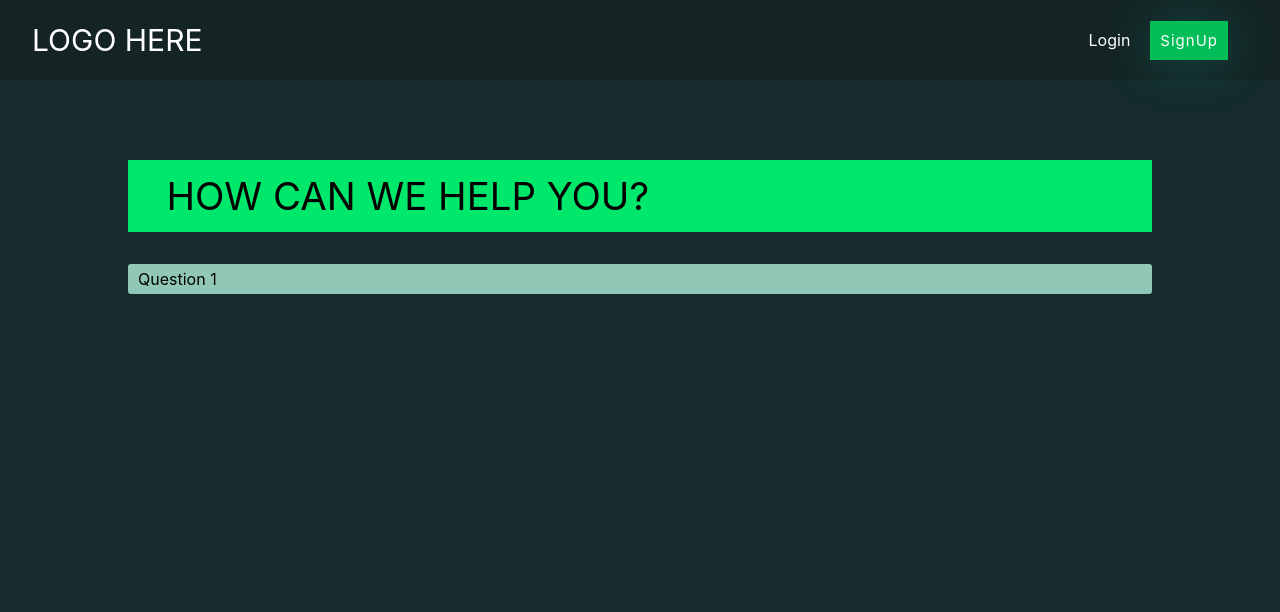
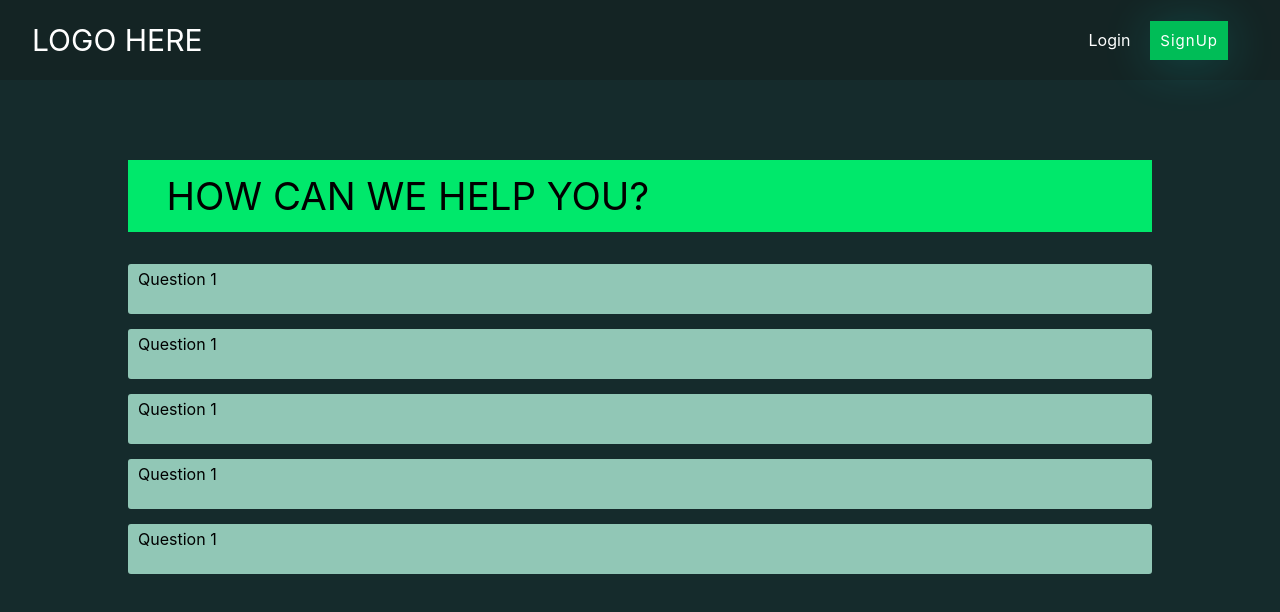
Before and after one commit to gdscnitp/Carbonops, a Next.js app: page /faqs in a window 1280 px wide. Shown: the top 612 px of the page. Built offline with nearby package versions, Linux system fonts and the light colour scheme.

Commit message:
mam new and all changes done

```diff
--- a/pages/faqs.js
+++ b/pages/faqs.js
@@ -16,6 +16,12 @@ export default function Home() {
       <div className="main">
         <Block text="HOW CAN WE HELP YOU?" class="main__question" />
           <Block class="main__options" />
+          <Block class="main__options" />
+          <Block class="main__options" />
+          <Block class="main__options" />
+          <Block class="main__options" />
+          {/* <Block class="main__options" />
+          <Block class="main__options" /> */}
       </div>
     </div>
 
--- a/src/components/FAQS/faqs.css
+++ b/src/components/FAQS/faqs.css
@@ -37,7 +37,7 @@
     width:80vw;
     margin:auto;
     border-radius:3px;
-    height:30px;
+    height:50px;
     padding-top:5px;
     padding-left:10px;
     margin-bottom: 15px;
```
Also changed, not shown: src/components/FAQS/Block.js (line endings or trailing spaces).
